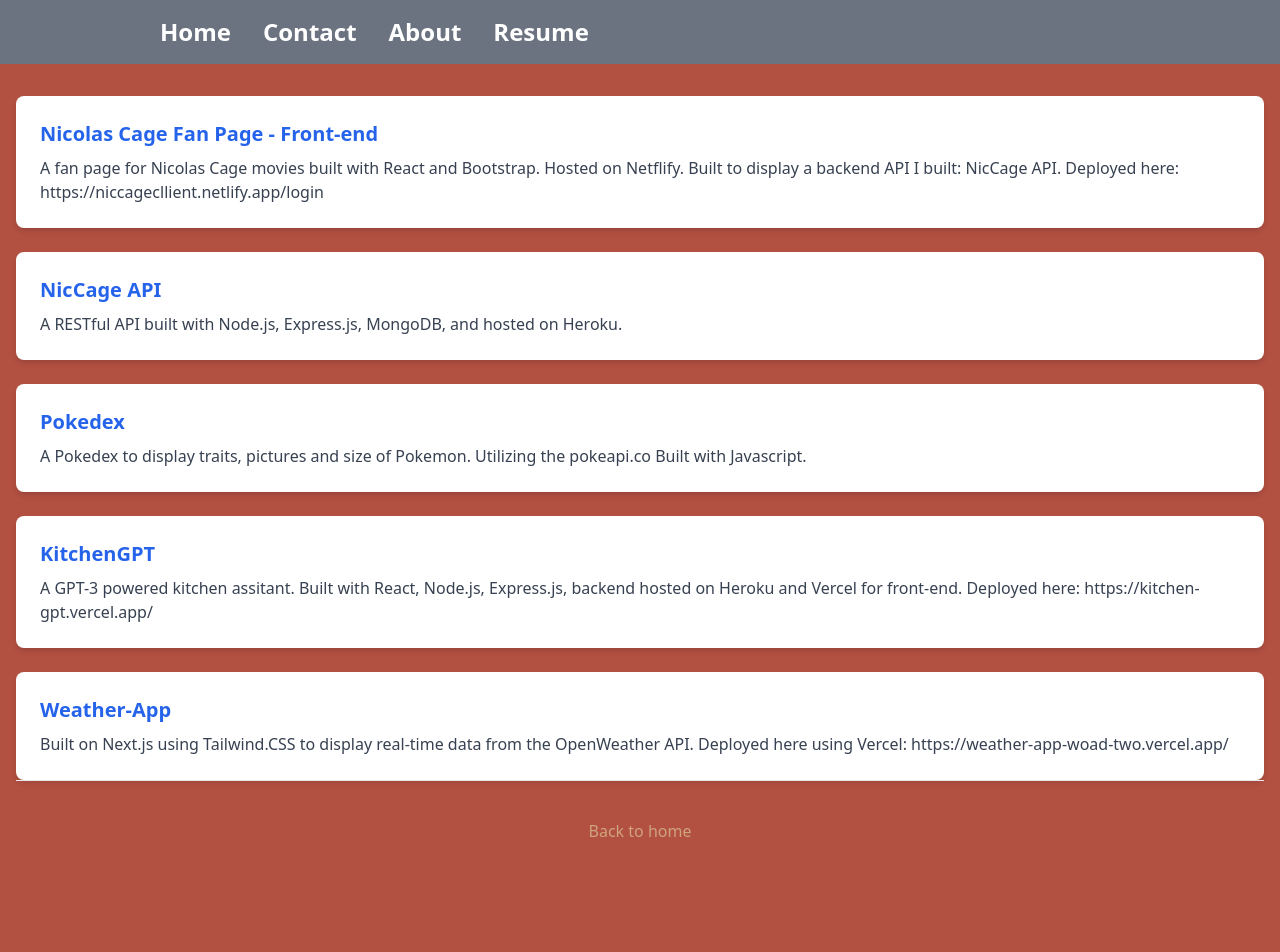
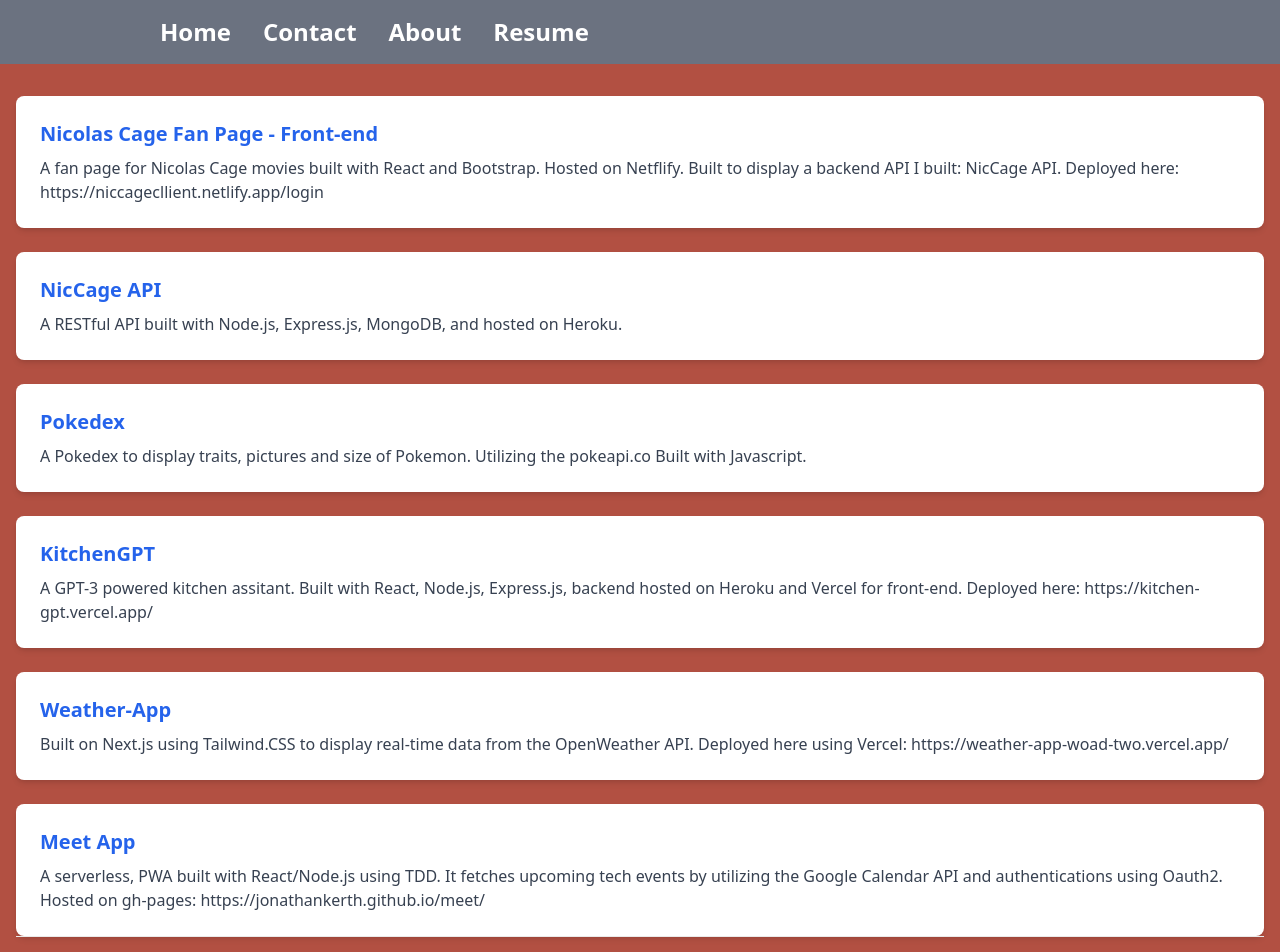
Before and after one commit to jonathankerth/my-portfolio, a Next.js app: page /Projects in a window 1280 px wide. Shown: the top 952 px of the page. Before the commit the page ends 880 px from the top, so only its background shows below. Built offline with nearby package versions, Linux system fonts and the light colour scheme.

Commit message:
Add Meet App to projects

```diff
--- a/src/pages/Projects.js
+++ b/src/pages/Projects.js
@@ -102,6 +102,13 @@ const projects = [
 			"Built on Next.js using Tailwind.CSS to display real-time data from the OpenWeather API. Deployed here using Vercel: https://weather-app-woad-two.vercel.app/",
 		link: "https://github.com/jonathankerth/weather-app",
 	},
+	{
+		id: 6,
+		title: "Meet App",
+		description:
+			"A serverless, PWA built with React/Node.js using TDD. It fetches upcoming tech events by utilizing the Google Calendar API and authentications using Oauth2. Hosted on gh-pages: https://jonathankerth.github.io/meet/",
+		link: "https://github.com/jonathankerth/meet",
+	},
 ];
 export default function Projects() {
 	return (
```
